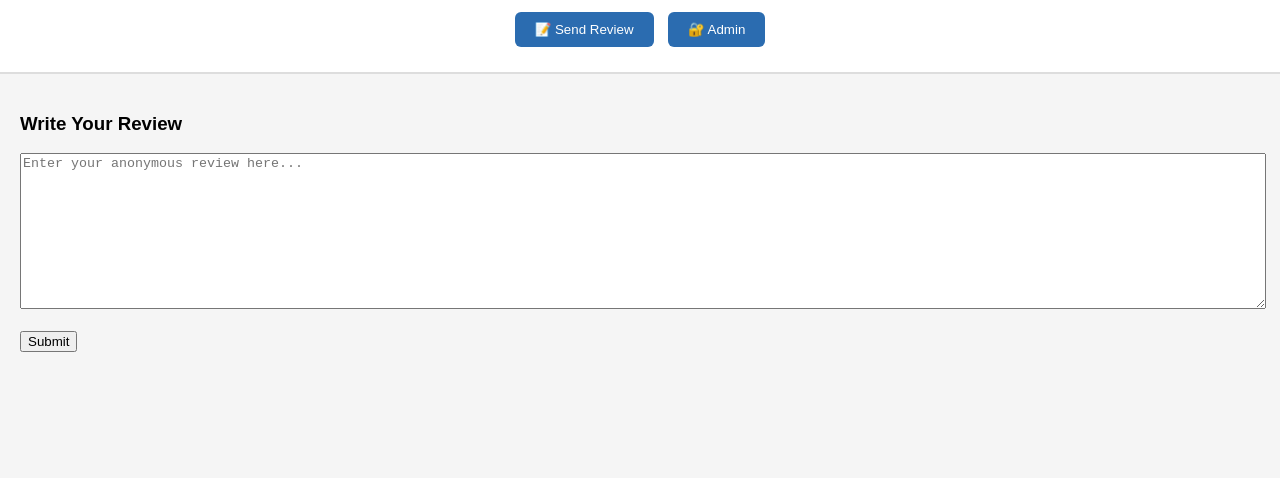
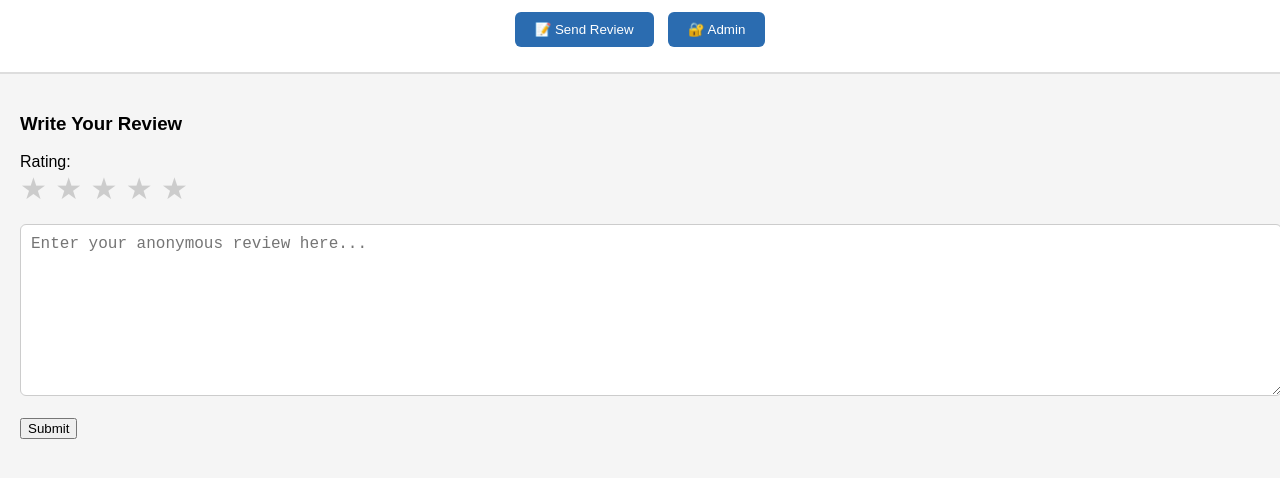
Before and after one commit to NancefieldPaints/NanceFieldPaints, a plain HTML site: page index.html in a window 1280 px wide. Shown: the part 96-574 px from the top of the page. Drawn offline with Linux system fonts and the light colour scheme.

Commit message:
index.html

```diff
--- a/index.html
+++ b/index.html
@@ -10,6 +10,7 @@
       --card:#fff;
       --muted:#666;
       --accent:#2b6cb0;
+      --star:#f4c542;
     }
 
     body {
@@ -47,9 +48,15 @@
     nav button:hover { opacity: 0.9; }
 
     .page { display: none; padding: 20px; }
-    #user textarea { width: 100%; height: 150px; }
 
-    #admin button { padding: 10px; margin-bottom: 15px; }
+    textarea {
+      width: 100%;
+      height: 150px;
+      padding: 10px;
+      border-radius: 6px;
+      border: 1px solid #ccc;
+      font-size: 16px;
+    }
 
     .review {
       background: var(--card);
@@ -57,6 +64,22 @@
       padding: 15px;
       margin-bottom: 15px;
       border-left: 4px solid var(--accent);
+    }
+
+    /* ⭐ Star Rating */
+    .stars {
+      font-size: 30px;
+      cursor: pointer;
+      user-select: none;
+    }
+
+    .star {
+      color: #ccc;
+      transition: 0.2s;
+    }
+
+    .star.selected {
+      color: var(--star);
     }
 
   </style>
@@ -72,13 +95,26 @@
   </nav>
 </header>
 
+<!-- ⭐ USER REVIEW PAGE -->
 <div id="user" class="page">
   <h3>Write Your Review</h3>
+
+  <label>Rating:</label><br>
+  <div id="ratingStars" class="stars">
+    <span class="star" data-value="1">&#9733;</span>
+    <span class="star" data-value="2">&#9733;</span>
+    <span class="star" data-value="3">&#9733;</span>
+    <span class="star" data-value="4">&#9733;</span>
+    <span class="star" data-value="5">&#9733;</span>
+  </div>
+
+  <br>
   <textarea id="reviewText" placeholder="Enter your anonymous review here..."></textarea>
   <br><br>
   <button onclick="submitReview()">Submit</button>
 </div>
 
+<!-- ⭐ ADMIN PAGE -->
 <div id="admin" class="page">
   <h3>Admin Panel</h3>
   <input type="password" id="adminPass" placeholder="Enter admin password">
@@ -91,7 +127,8 @@
 </div>
 
 <script>
-  const PASSWORD = "admin123";
+  const PASSWORD = "NP@123#";
+  let selectedRating = 0;
 
   function showPage(page) {
     document.querySelectorAll('.page').forEach(p => p.style.display = "none");
@@ -100,16 +137,44 @@
 
   showPage('user');
 
+  /* ⭐ Star Rating Logic */
+  document.querySelectorAll(".star").forEach(star => {
+    star.addEventListener("click", function() {
+      selectedRating = parseInt(this.dataset.value);
+
+      document.querySelectorAll(".star").forEach(s => {
+        s.classList.remove("selected");
+        if (parseInt(s.dataset.value) <= selectedRating) {
+          s.classList.add("selected");
+        }
+      });
+    });
+  });
+
+  /* ⭐ Submit Review */
   function submitReview() {
     const text = document.getElementById("reviewText").value.trim();
     if (!text) return alert("Please enter a review!");
+    if (selectedRating === 0) return alert("Please choose a rating!");
+
     let reviews = JSON.parse(localStorage.getItem("reviews") || "[]");
-    reviews.push({ text, date: new Date().toLocaleString() });
+    reviews.push({
+      text,
+      rating: selectedRating,
+      date: new Date().toLocaleString()
+    });
+
     localStorage.setItem("reviews", JSON.stringify(reviews));
+
     document.getElementById("reviewText").value = "";
+    selectedRating = 0;
+
+    document.querySelectorAll(".star").forEach(s => s.classList.remove("selected"));
+
     alert("Review submitted!");
   }
 
+  /* ⭐ Admin Login */
   function login() {
     const pass = document.getElementById("adminPass").value;
     if (pass !== PASSWORD) return alert("Incorrect Password");
@@ -117,6 +182,7 @@
     loadReviews();
   }
 
+  /* ⭐ Load Reviews */
   function loadReviews() {
     let reviews = JSON.parse(localStorage.getItem("reviews") || "[]");
     let html = "";
@@ -124,7 +190,9 @@
       html += `
         <div class="review">
           <strong>Review #${i+1}</strong><br>
-          <small>${r.date}</small><br><br>
+          <small>${r.date}</small><br>
+          <div style="color:#f4c542;">⭐ ${r.rating}/5</div>
+          <br>
           ${r.text}
         </div>
       `;
```
